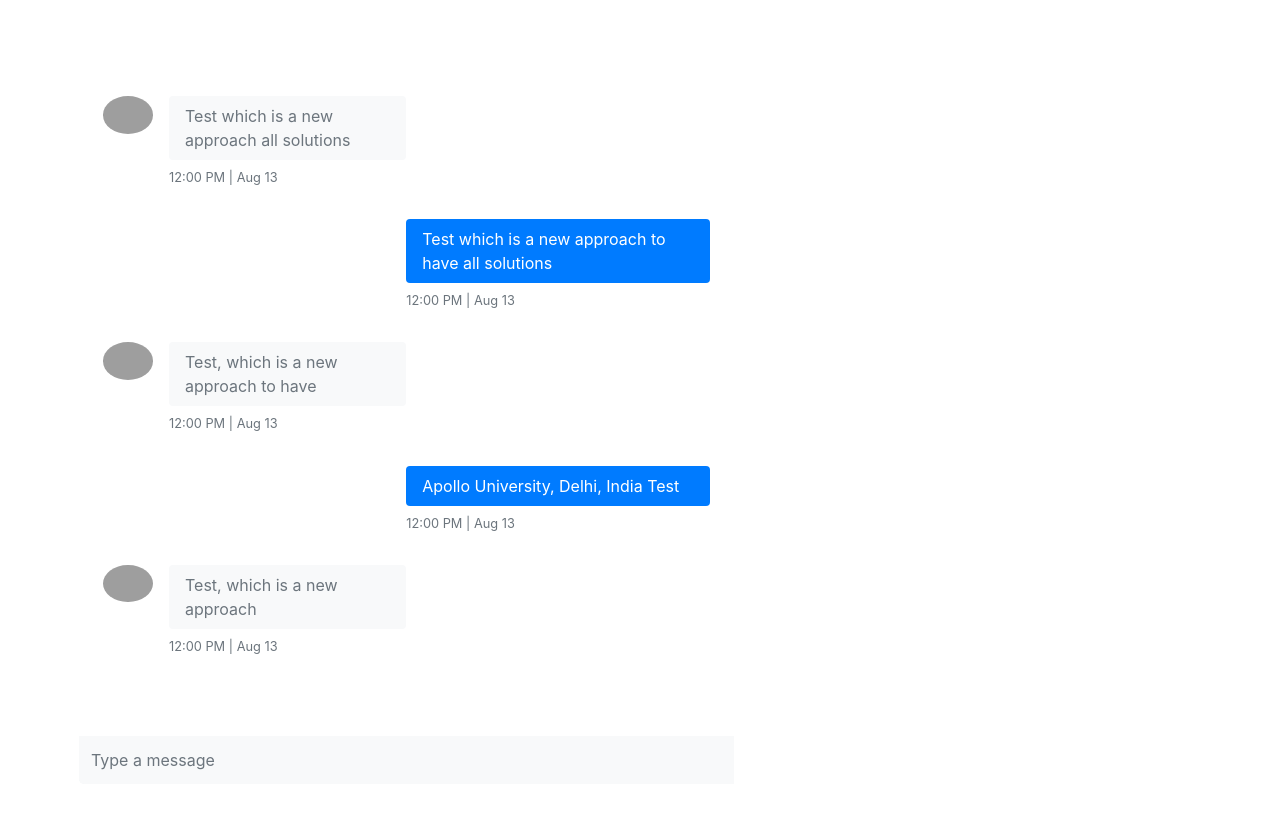
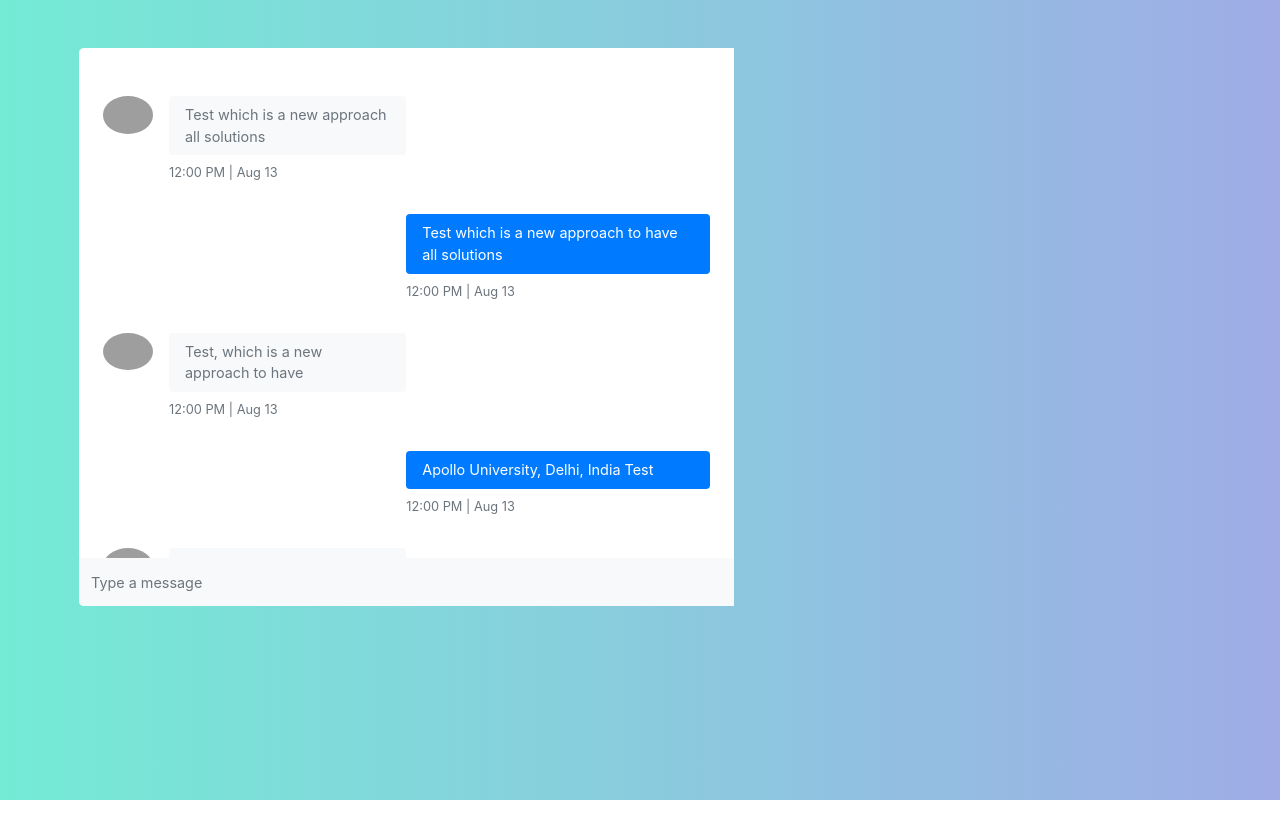
Before and after one commit to yunsammy/cctv-detection, a plain HTML site: page index.html in a window 1280 px wide. After the commit the page ends 800 px from the top, so only its background shows below. Drawn offline with nearby package versions, Linux system fonts and the light colour scheme; grey boxes are pictures that could not be loaded; some icons are missing.

Commit message:
change link href test.css -> style.css

```diff
--- a/index.html
+++ b/index.html
@@ -4,7 +4,7 @@
     <meta charset="UTF-8">
     <meta name="viewport" content="width=device-width, initial-scale=1.0">
     <title>Document</title>
-    <link rel="stylesheet" href="./test.css" />
+    <link rel="stylesheet" href="./style.css" />
     <link rel="stylesheet" href="https://cdnjs.cloudflare.com/ajax/libs/twitter-bootstrap/4.3.1/css/bootstrap.min.css" />
 </head>
 <body>
```
